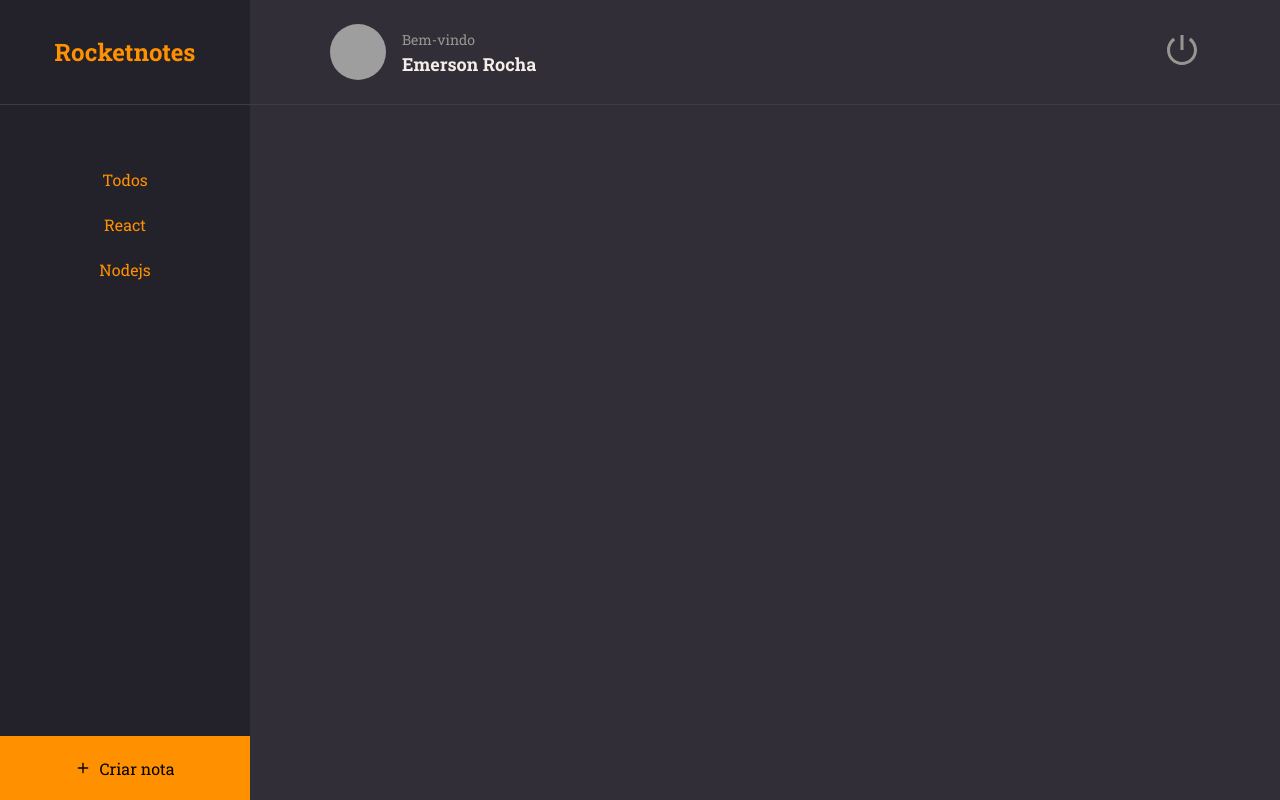
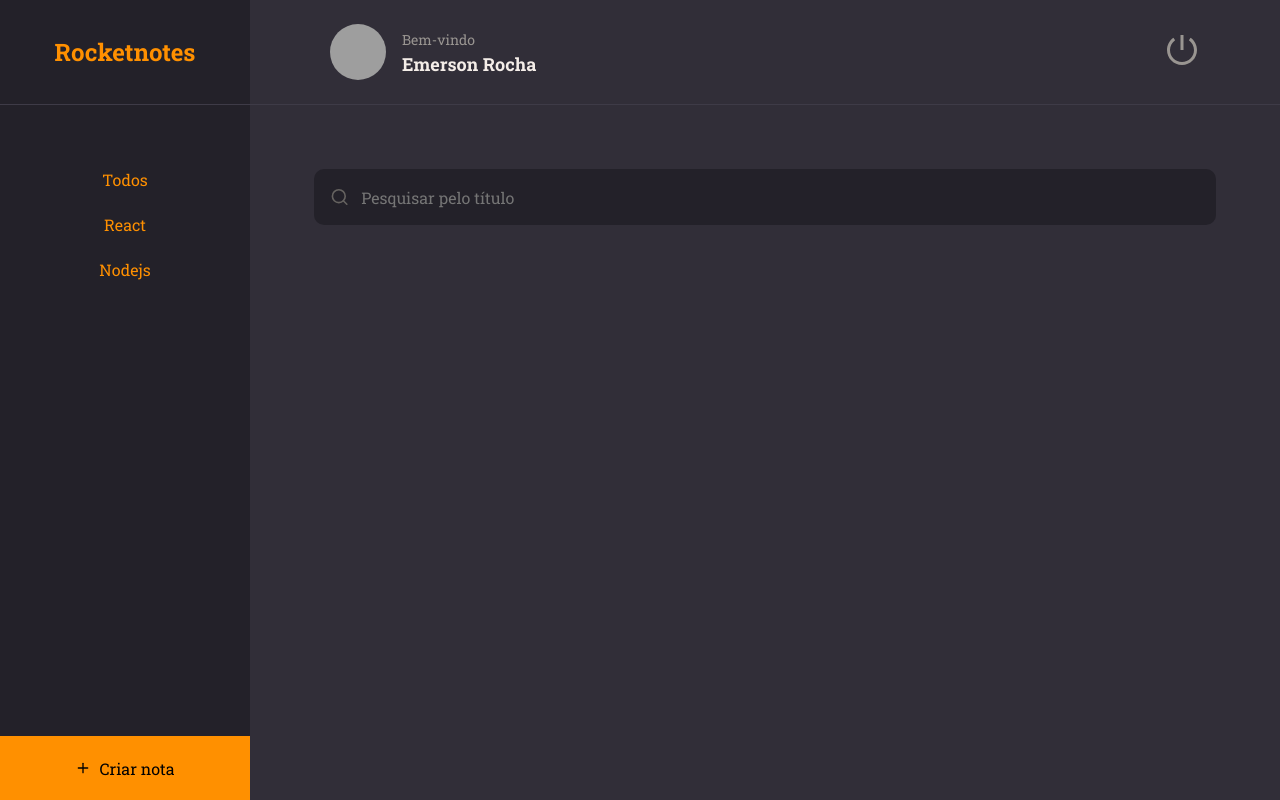
Before and after one commit to smoothemerson/rocketnotes-frontend, a React (Vite) app: page / in a window 1280 px wide. Built offline with nearby package versions, Linux system fonts and the light colour scheme; grey boxes are pictures that could not be loaded.

Commit message:
add Input component

```diff
--- /dev/null
+++ b/src/components/Input/index.jsx
@@ -0,0 +1,11 @@
+import { Container } from './styles'
+
+export function Input({icon: Icon, ...rest}){
+  return(
+    <Container>
+      {Icon && <Icon size={20} />}
+      <input {...rest} />
+
+    </Container>
+  )
+}
--- /dev/null
+++ b/src/components/Input/styles.js
@@ -0,0 +1,32 @@
+import styled from 'styled-components'
+
+export const Container = styled.div `
+  width: 100%;
+  display: flex;
+  align-items: center;
+
+  background-color: ${({ theme }) => theme.COLORS.BACKGROUND_900 };
+  color: ${({ theme }) => theme.COLORS.GRAY_300 };
+
+  margin-bottom: 8px;
+  border-radius: 10px;
+
+  > input {
+    height: 56px;
+    width: 100%;
+
+    padding: 12px;
+
+    color: ${({ theme }) => theme.COLORS.WHITE};
+    background: transparent;
+    border: 0;
+
+    &:placeholder {
+      color: ${({ theme }) => theme.COLORS.GRAY_300};
+    }
+  }
+
+  > svg {
+      margin-left: 16px;
+    }
+`
--- a/src/pages/Home/index.jsx
+++ b/src/pages/Home/index.jsx
@@ -1,7 +1,9 @@
-import { FiPlus } from 'react-icons/fi'
+import { FiPlus, FiSearch } from 'react-icons/fi'
 import { Container, Brand, Menu, Search, Content, NewNote } from './styles'
 
 import { Header } from '../../components/Header'
+import { Input } from '../../components/Input'
+
 import { ButtonText } from '../../components/ButtonText'
 
 export function Home(){
@@ -20,7 +22,7 @@
       </Menu>
 
       <Search>
-
+        <Input placeholder="Pesquisar pelo título" icon={FiSearch}/>
       </Search>
 
       <Content>
--- a/src/pages/Home/styles.js
+++ b/src/pages/Home/styles.js
@@ -49,6 +49,7 @@
 
 export const Search = styled.div`
   grid-area: search;
+  padding: 64px 64px 0;
 `
 
 export const Content = styled.div`
```
